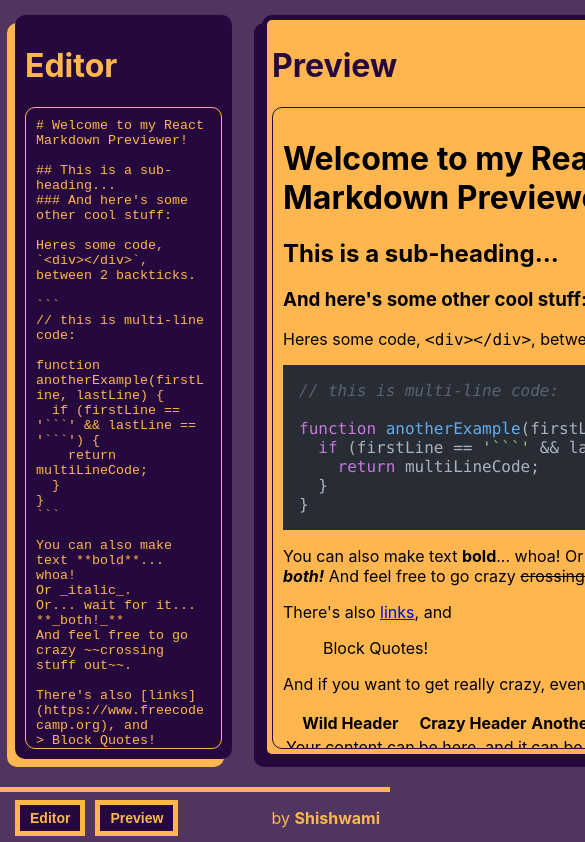
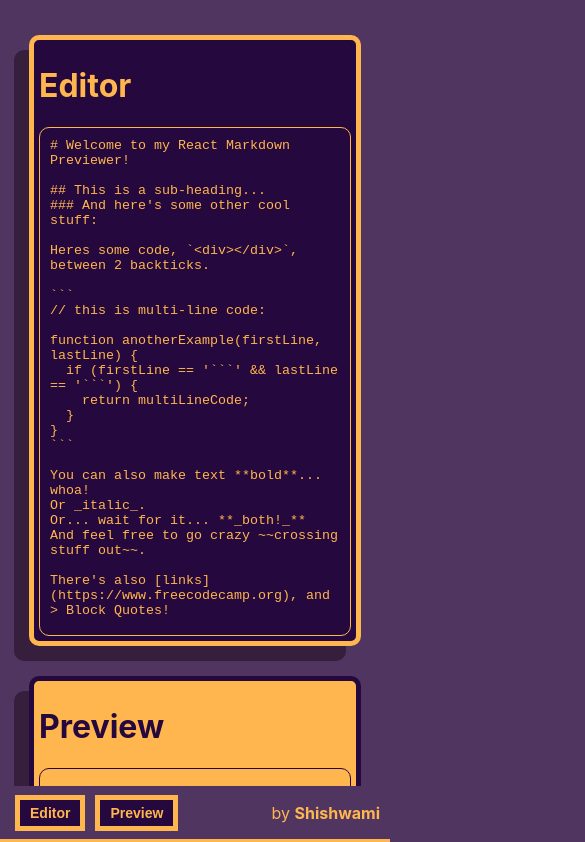
Before and after one commit to Shishwami/MarkdownPreviewer, a React (Create React App) app: page / in a window 390 px wide. Shown: the top 842 px of the page, 585 px wide, since content can reach past the window. Built offline with nearby package versions, Linux system fonts and the light colour scheme.

Commit message:
Update App.css

```diff
--- a/src/App.css
+++ b/src/App.css
@@ -9,21 +9,28 @@ body {
   --color1: #ffb64f;
   --color2: #25083d;
   --color3: #513561;
+  --color4: #361e3d;
 }
 
 body {
   background-color: var(--color3);
+  display: flex;
+  flex-direction: column;
+  min-height: 100vh;
+  margin: 0;
 }
 
 #wrapper {
   width: 100%;
-  height: 100vh;
+  min-height: 100vh;
+  max-height: 100vh;
 }
 
 #wrapper #main-content {
   display: flex;
   width: 100%;
-  height: 100%;
+  height: fit-content;
+  overflow: auto;
 }
 
 #wrapper #main-content > .box + .box {
@@ -34,8 +41,8 @@ body {
   margin: 15px;
   padding: 5px;
   border-radius: 10px;
-  border: 5px solid var(--color2);
-  height: calc(100% - 120px);
+  box-shadow: -15px 15px var(--color4);
+  min-height: 70vh;
 }
 
 #wrapper #editor-container {
@@ -45,7 +52,7 @@ body {
   flex-direction: column;
   color: var(--color1);
   background-color: var(--color2);
-  box-shadow: -8px 8px var(--color1);
+  border: 5px solid var(--color1);
 }
 
 #wrapper #editor-container textarea {
@@ -63,7 +70,7 @@ body {
   display: flex;
   flex-direction: column;
   background-color: var(--color1);
-  box-shadow: -8px 8px var(--color2);
+  border: 5px solid var(--color2);
 }
 
 #wrapper #preview-container .title {
@@ -71,6 +78,7 @@ body {
 }
 
 #wrapper #preview-container #preview {
+  flex: 1;
   overflow: auto;
   padding: 10px;
   border: 1px solid var(--color2);
@@ -84,7 +92,7 @@ body {
 }
 
 #wrapper #footer {
-  position: fixed;
+  position: sticky;
   bottom: 0;
   left: 0;
   z-index: 10;
@@ -92,10 +100,11 @@ body {
   justify-content: space-between;
   align-items: center;
   width: 100%;
+  max-height: 53px !important;
+  min-height: 53px !important;
   background-color: #f1f1f1;
-  height: fit-content;
   background-color: var(--color3);
-  border-top: 5px solid var(--color1);
+  border-bottom: 5px solid var(--color1);
 }
 
 #wrapper #footer a,
@@ -141,6 +150,18 @@ body {
   background-color: var(--color1);
 }
 
+@media (max-width: 1000px) {
+  #main-content {
+    display: flex;
+    flex-direction: column;
+    padding: 20px 0px;
+  }
+  #main-content .box {
+    width: 80%;
+    margin: 15px auto !important;
+  }
+}
+
 ::-webkit-scrollbar {
   width: 5px;
   height: 5px;
```
